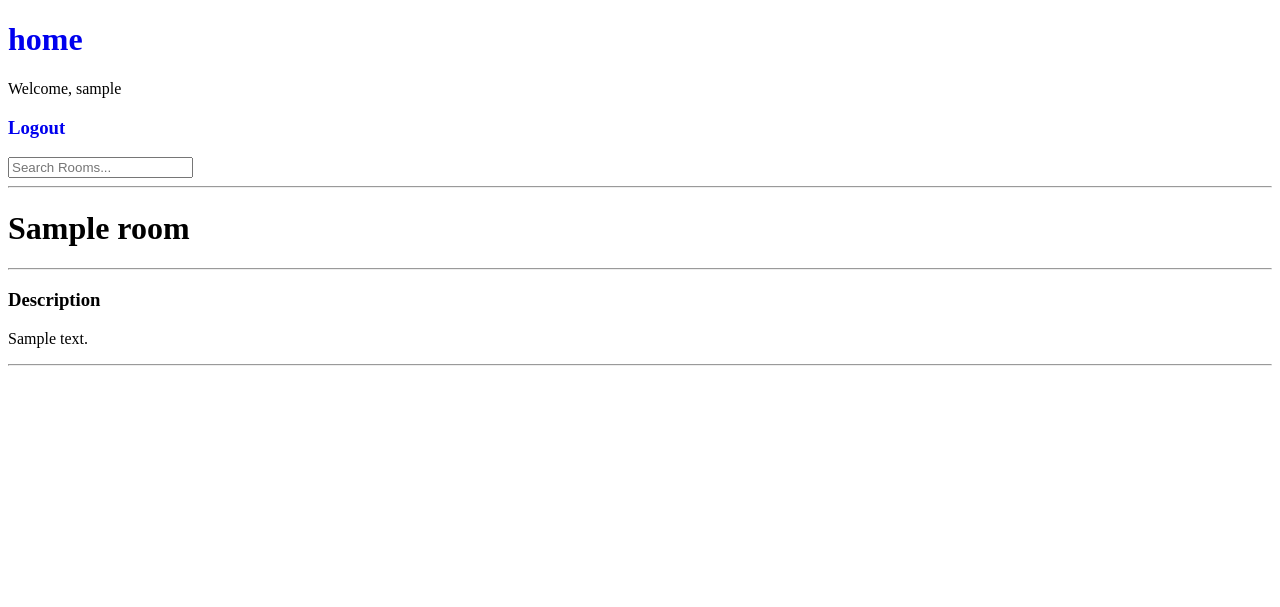
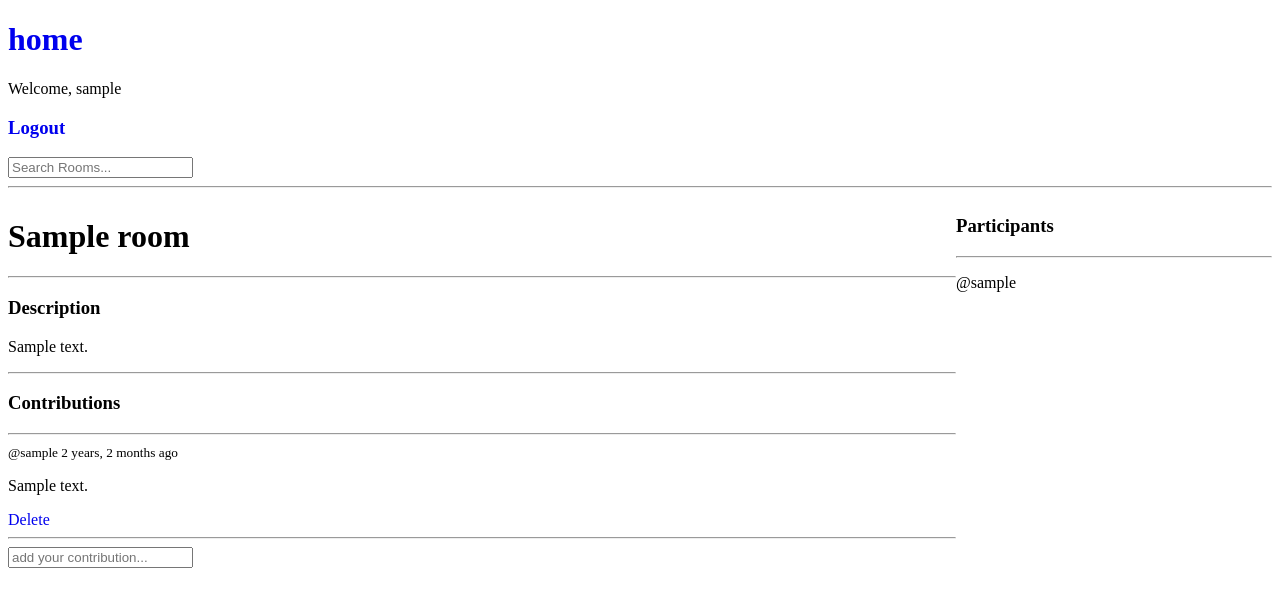
Before and after one commit to NerdPlayground/studytime, a Django app: page /room/00000000-0000-0000-0000-000000000001/ in a window 1280 px wide. Shown: the top 607 px of the page. Run offline with Django 4.2, Linux system fonts and the light colour scheme; a user stored in the database is signed in; tables that the repository leaves empty hold one stand-in row (values such as "Sample post").

Commit message:
chore (Rooms) : enable interaction users can add their contributions in a room

```diff
--- a/contributions/models.py
+++ b/contributions/models.py
@@ -23,4 +23,4 @@ class Contribution(models.Model):
     updated= models.DateTimeField(auto_now=True)
 
     def __str__(self):
-        return self.host.name +"'s contribution"
+        return self.user.username +"'s contribution"
--- /dev/null
+++ b/contributions/urls.py
@@ -0,0 +1,6 @@
+from django.urls import path
+from contributions.views import delete_contribution
+
+urlpatterns= [
+    path('delete-contribution/<str:pk>/',delete_contribution,name="delete-contribution"),
+]
--- a/rooms/models.py
+++ b/rooms/models.py
@@ -20,7 +20,11 @@ class Room(models.Model):
     )
     name= models.CharField(max_length=255)
     description= models.TextField()
-    # Participants= models.
+    participants= models.ManyToManyField(
+        'auth.User',
+        related_name='contributors',
+        blank=True
+    )
     created= models.DateTimeField(auto_now_add=True)
     updated= models.DateTimeField(auto_now=True)
 
--- a/rooms/templates/rooms/room.html
+++ b/rooms/templates/rooms/room.html
@@ -2,12 +2,62 @@
 
 {% block content %}
 
+<style>
+    .room-container{
+        display: grid;
+        grid-template-columns: 3fr 1fr;
+    }
+</style>
+
+<div class="room-container">
+    <div>
         <h1>{{room}}</h1>
         <hr/>
+
         <div>
             <h3>Description</h3>
             <p>{{room.description}}</p>
             <hr>
         </div>
 
+        <div class="contributions-wrapper">
+            <h3>Contributions</h3>
+            <hr/>
+                {% if contributions|length == 0 %}
+                    <p>No contributions have been made in this room.</p>
+                    <hr/>
+                {% else %}
+                    {% for contribution in contributions %}
+                        <small>@{{contribution.user}} {{contribution.created|timesince}} ago</small>
+                        <p>{{contribution.body}}</p>
+
+                        {% if request.user == contribution.user %}
+                            <a href="{% url 'delete-contribution' contribution.id %}">Delete</a>
+                        {% endif %}
+                        <hr/>
+                    {% endfor %}
+                {% endif %}
+        </div>
+
+        {% if request.user.is_authenticated %}
+            <div class="contribution-form">
+                <form method="POST" action="">
+                    {% csrf_token %}
+                    <input type="text" name="body" placeholder="add your contribution..."/>
+                </form>
+            </div>
+        {% endif %}
+    </div>
+
+    <div>
+        <h3>Participants</h3>
+        <hr/>
+        {% for contributor in contributors %}
+            <div>
+                <p>@{{contributor.username}}</p>
+            </div>
+        {% endfor %}
+    </div>
+</div>
+
 {% endblock %}
--- a/rooms/views.py
+++ b/rooms/views.py
@@ -1,10 +1,10 @@
 from rooms.models import Room
 from django.db.models import Q
 from topics.models import Topic
-from django.http import Http404
 from rooms.forms import RoomForm
-from django.http import HttpResponse
+from django.http import Http404,HttpResponse
 from django.shortcuts import render,redirect
+from contributions.models import Contribution
 from django.contrib.auth.decorators import login_required
 
 def home(request):
@@ -20,8 +20,24 @@ def home(request):
 
 def room(request,pk):
     try:
-        room= Room.objects.get(pk=pk)
-        context= {"room":room}
+        room= Room.objects.get(id=pk)
+        contributions= Contribution.objects.filter(room=room).order_by('-created')
+
+        if request.method == 'POST':
+            contribution= Contribution.objects.create(
+                user= request.user,
+                room= room,
+                body= request.POST.get('body')
+            )
+            contribution.save()
+            room.participants.add(request.user)
+            return redirect('room',pk=room.id)
+
+        context= {
+            "room":room,
+            "contributions":contributions,
+            "contributors": room.participants.all()
+        }
         return render(request,'rooms/room.html',context)
     except Room.DoesNotExist:
         raise Http404
--- a/studytime/urls.py
+++ b/studytime/urls.py
@@ -20,5 +20,6 @@ urlpatterns = [
     path('admin/', admin.site.urls),
     path('',include('rooms.urls')),
     path('',include('authentication.urls')),
+    path('',include('contributions.urls')),
     # path('',include('.urls')),
 ]
```
Also changed, not shown: contributions/views.py (+19 -2 lines), rooms/migrations/0002_room_participants.py (added), rooms/migrations/0003_rename_participants_room_participants.py (added), rooms/migrations/0004_alter_room_participants.py (added). Lines whose indentation alone changed are shown as unchanged.
